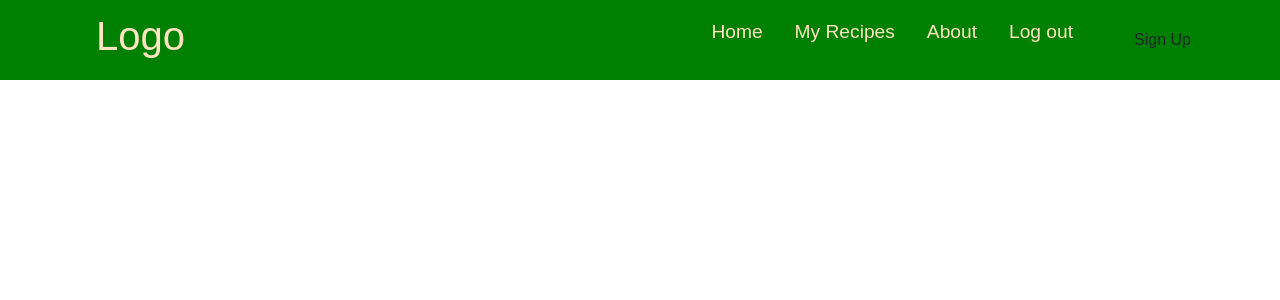
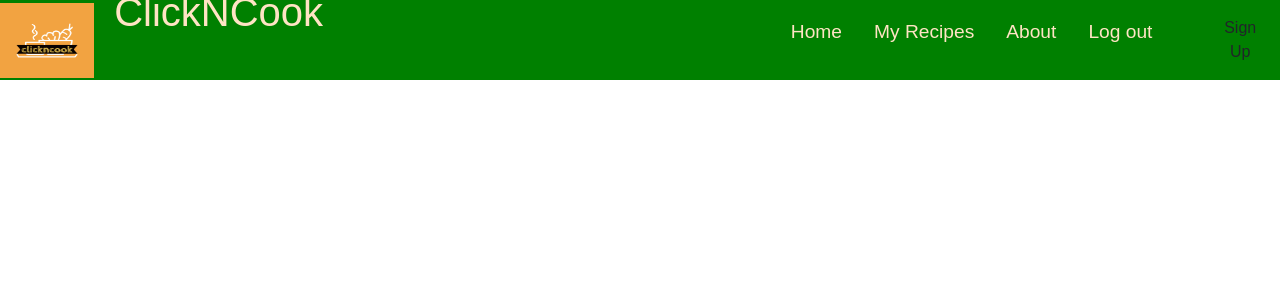
Before and after one commit to kkordesh/clickncook-client, a React (Create React App) app: page / in a window 1280 px wide. Shown: the top 300 px of the page. Built offline with nearby package versions, Linux system fonts and the light colour scheme.

Commit message:
added logo to navbar

```diff
--- a/src/Home/Button.css
+++ b/src/Home/Button.css
@@ -1,5 +1,5 @@
 :root {
-    --primary: bisque;
+    --primary: rgb(243, 156, 50);
 }
 
 .btn {
--- a/src/Home/Navbar.js
+++ b/src/Home/Navbar.js
@@ -2,6 +2,7 @@ import React, { Component } from 'react';
 import { MenuItems } from "./MenuItems";
 import { Button } from "./Button";
 import './Navbar.css';
+import logo from '../assets/clickncook.png'
 
 class Navbar extends Component {
     state = { clicked: false }
@@ -12,8 +13,10 @@ class Navbar extends Component {
 
     render() {
         return(
+
             <nav className='NavbarItems'>
-                <h1 className="navbar-logo">Logo<i className='fab logo'></i></h1>
+                <img src={logo} height='75px' width='100px'  />
+                <h1 className="navbar-logo">ClickNCook<i className='fab logo'></i></h1>
                 <div className='menu-icon' onClick={this.handleClick}>
                     <i className={this.state.clicked ? 'fas fa-times' : 'fas fa-bars'}></i>
 
```
